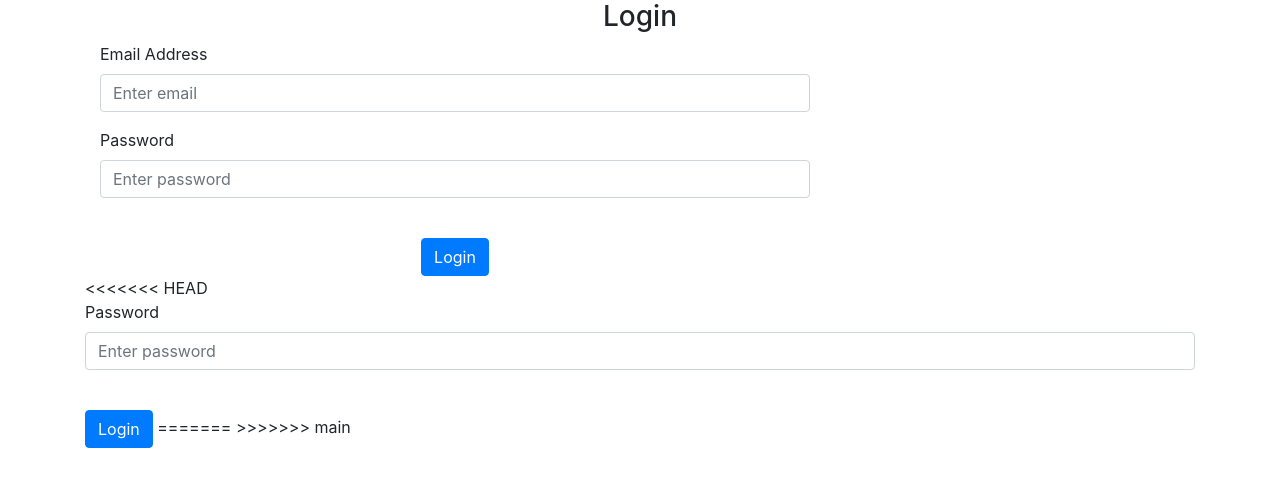
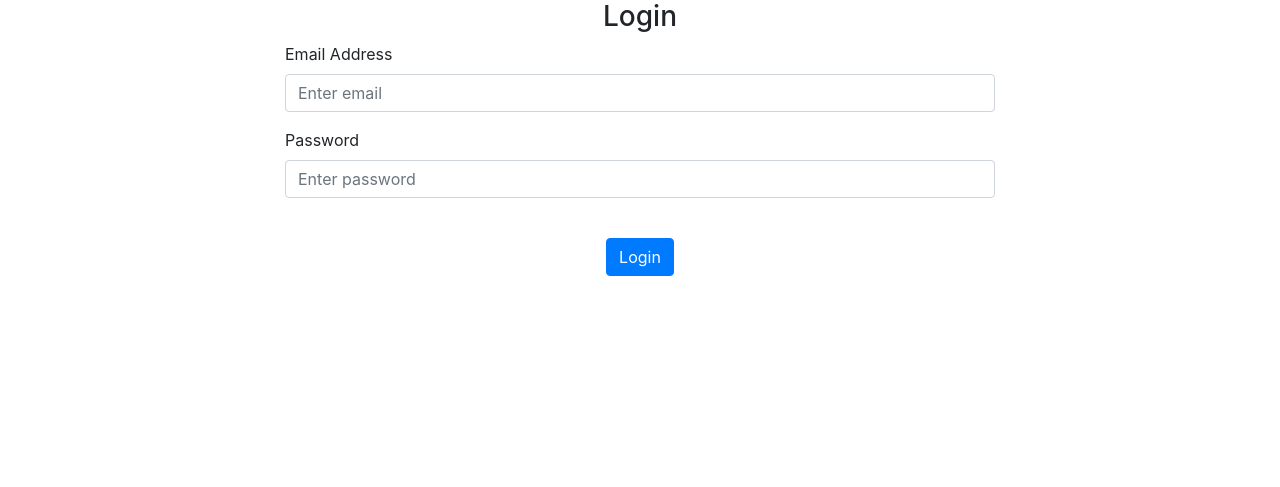
Before and after one commit to AltSuperBlade/MicroBo, a Flask app: page /login in a window 1280 px wide. Shown: the part 56-543 px from the top of the page. Run offline with Flask 2, Linux system fonts and the light colour scheme; some libraries are stand-ins or nearby versions.

Commit message:
修改了一些 ui 界面

```diff
--- a/flask_web/website/templates/change_password.html
+++ b/flask_web/website/templates/change_password.html
@@ -1,6 +1,6 @@
-{% extends "base.html" %} {% block title %}Edit{% endblock %} {% block content
-%}
-<h3 align="center">Edit</h3>
+{% extends "base.html" %} {% block title %}Change Password{% endblock %} {%
+block content %}
+<h3 align="center">Change Password</h3>
 <form method="post">
   {{ change_password.csrf_token }} {{ change_password.password1.label }}{{
   change_password.password1(class="form-control",type="password") }} {{
--- a/flask_web/website/templates/login.html
+++ b/flask_web/website/templates/login.html
@@ -4,6 +4,7 @@
   <h3 align="center">Login</h3>
   <div class="container">
     <div class="row">
+      <div class="col-md-2">&nbsp;</div>
       <div class="col-md-8">
         <div class="form-group">
           <label for="email">Email Address</label>
@@ -33,21 +34,5 @@
       </div>
     </div>
   </div>
-<<<<<<< HEAD
-  <div class="form-group">
-    <label for="password">Password</label>
-    <input
-      type="password"
-      class="form-control"
-      id="password"
-      name="password"
-      placeholder="Enter password"
-    />
-  </div>
-  <br />
-  <button type="submit" class="btn btn-primary">Login</button>
-</form>
-=======
 
->>>>>>> main
 {% endblock %}
--- a/flask_web/website/templates/profile.html
+++ b/flask_web/website/templates/profile.html
@@ -7,7 +7,8 @@ content %}
         <h3>Hello world!</h3>
       </div>
       <ul class="index_article" id="notes">
-        {% for note in accessingUser.notes %}
+        {% for note in accessingUser.notes|sort(attribute='date', reverse =
+        True) %}
         <li class="article">
           <div class="show">
             <div class="show-content">
```
Also changed, not shown: flask_web/website/templates/sign_up.html (+11 -0 lines), flask_web/website/new_QQ.jpg (deleted), flask_web/website/static/images/0b32a99ed27fba4d9d8671defe8a381f3602e23bda9e48dca5c0e9168d835e1b.jpg (added).
